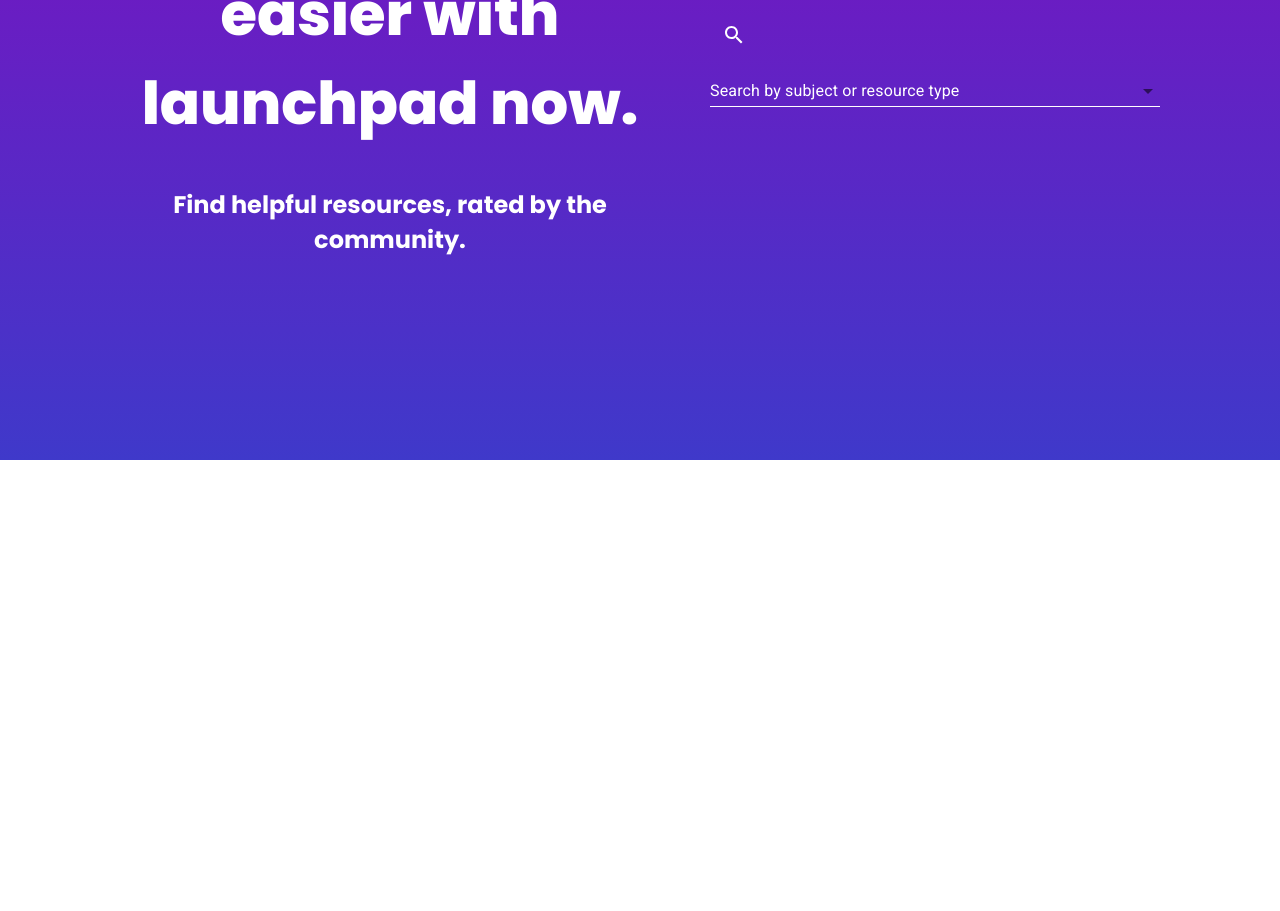
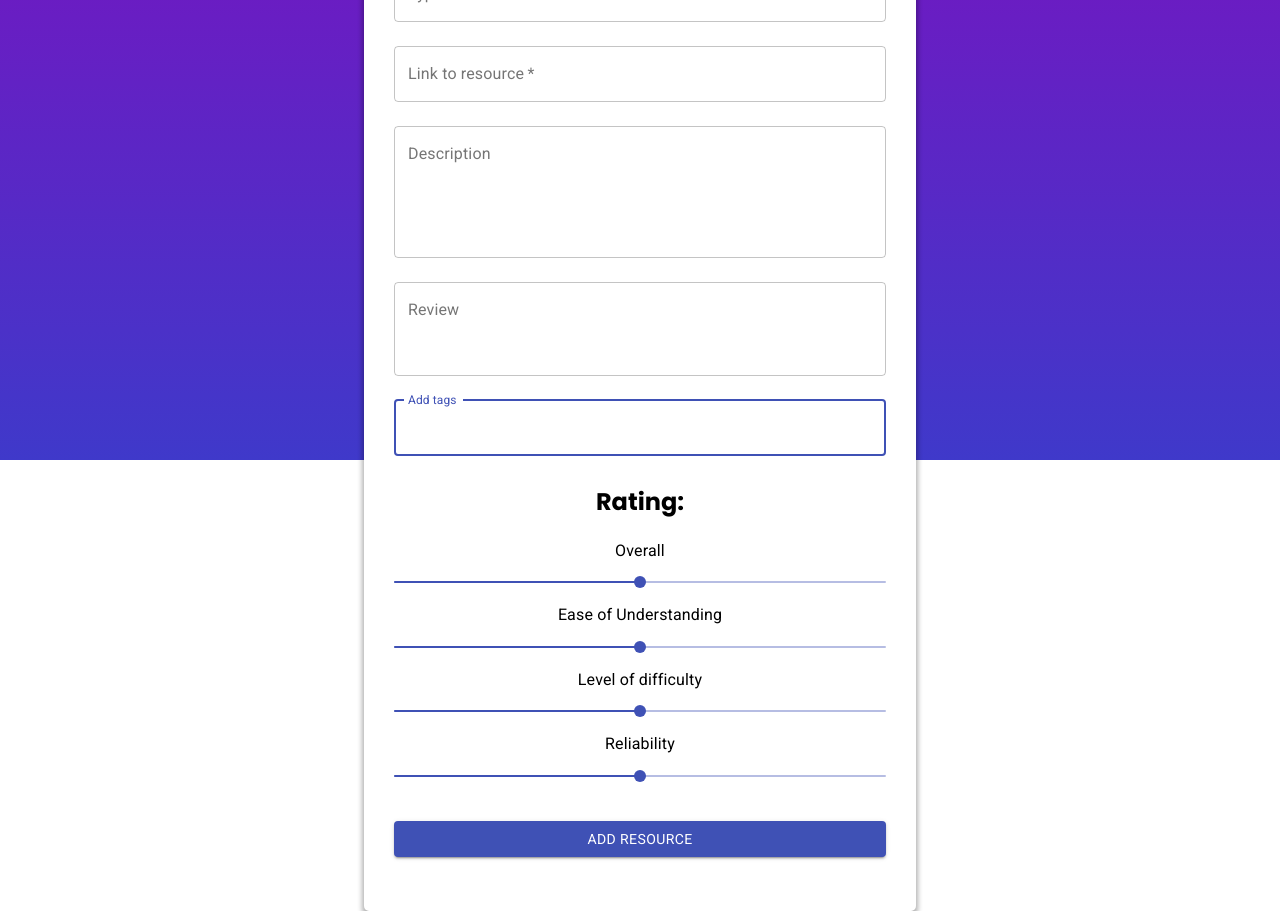
Before and after one commit to Felix-Poon/RSE-Launchpad-Frontend, a React (Create React App) app: page /add_resource in a window 1280 px wide. Shown: the part 360-1271 px from the top of the page. Before the commit the page ends 820 px from the top, so only its background shows below. Built offline with nearby package versions, Linux system fonts and the light colour scheme.

Commit message:
testing api

```diff
--- a/src/App.js
+++ b/src/App.js
@@ -55,9 +55,9 @@
 
         <Switch>
           {/* ADD MORE PAGES HERE */}
-          {/* <Route path="/add_resource">
+          <Route path="/add_resource">
             <AddResource />
-          </Route> */}
+          </Route>
           <Route path="/login">
             <Login />
           </Route>
--- a/src/pages/AddResource.js
+++ b/src/pages/AddResource.js
@@ -1,39 +1,118 @@
-import React from 'react';
-import { Container, FormControl } from '@material-ui/core';
+import React, { useEffect, useState }from 'react';
+import { Container, Box } from '@material-ui/core';
+import PropTypes from 'prop-types';
 import { StyledText, StyledInput, PrimaryButton } from '../styles/Styled';
+import { makeStyles } from '@material-ui/core/styles';
 import { Redirect } from 'react-router-dom';
 import Select from '@material-ui/core/Select';
 
-/* Check if user is existing */
-function checkExistingUser(email) {
-  /* fetch from endpoint */
-  const dummy = true;
+import Button from '@material-ui/core/Button';
+import TextField from '@material-ui/core/TextField';
+import FormControlLabel from '@material-ui/core/FormControlLabel';
+import { InputLabel } from '@material-ui/core';
+import Checkbox from '@material-ui/core/Checkbox';
+import Link from '@material-ui/core/Link';
+import MenuItem from "@material-ui/core/MenuItem";
+import { Typography, Slider, Tooltip } from '@material-ui/core';
 
-  return dummy; // If existing
+const useStyles = makeStyles((theme) => ({
+  placement: {
+    display: 'flex',
+    alignItems: 'center',
+    justifyContent: 'center',
+    height: '75vh',
+  },
+  container: {
+    /* textAlign: 'center', */
+    width: '50%',
+    padding: '0 90px',
+  },
+  heading: {
+    fontSize: '3rem'
+  },
+  paper: {
+    display: 'flex',
+    flexDirection: 'column',
+    alignItems: 'center',
+  },
+  form: {
+    width: '100%', // Fix IE 11 issue.
+    margin: theme.spacing(1),
+    minWidth: 120
+  },
+  submit: {
+    margin: theme.spacing(3, 0, 2),
+  },
+}));
+
+function ValueLabelComponent(props) {
+  const { children, open, value } = props;
+
+  return (
+    <Tooltip open={open} enterTouchDelay={0} placement="top" title={value} min={0} max={10}>
+      {children}
+    </Tooltip>
+  );
 }
 
+ValueLabelComponent.propTypes = {
+  children: PropTypes.element.isRequired,
+  open: PropTypes.bool.isRequired,
+  value: PropTypes.number.isRequired,
+};
+
+const marks = [
+  {
+    value: 0,
+  },
+  {
+    value: 5,
+  },
+  {
+    value: 10,
+  }
+];
 
 export function AddResource() {
-  const [resourceName, setResourceName] = React.useState("");
-  const [categories, setCategories] = React.useState([]);
-  const [description, setDescription] = React.useState("");
-  const [location, setLocation] = React.useState("");
-  const [resourceType, setResourceType] = React.useState("");
+  const classes = useStyles();
+  const [resourceName, setResourceName] = useState("");
+  const [categories, setCategories] = useState([]);
+  const [description, setDescription] = useState("");
+  const [resourceLink, setResourceLink] = useState("");
+  const [resourceType, setResourceType] = useState("");
+  const [userResourceType, setUserResourceType] = useState("");
+  const [resourceReview, setResourceReview] = useState("");
+  const [rating, setRating] = useState({
+                                        "overall": "",
+                                        "understanding": "",
+                                        "difficulty": "",
+                                        "reliability": "" })
+
+  useEffect(() => {
+    console.log(rating)
+  }, [rating])
 
   // define the callAPI function that takes a first name and last name as parameters
-  var handleSubmit = () =>{
+  async function handleSubmit (event) {
+    event.preventDefault();
+    console.log("hello");
+    if (resourceType === "Other" && userResourceType !== "") {
+      setResourceType(userResourceType)
+    }
+
     // instantiate a headers object
     var myHeaders = new Headers();
     // add content type header to object
     myHeaders.append("Content-Type", "application/json");
     // using built in JSON utility package turn object to string and store in a variable
     var raw = JSON.stringify ({
-      "name":'Ready steady Cook 2!!',
-      "categories":['Cooking', 'MasterChef'],
-      "description": 'Learng to cook',
-      "location": 'https://10play.com.au/masterchef',
-      "resourceType": "website",
-      "author": "User1"
+      name: resourceName,
+      resourceType: resourceType,
+      location: resourceLink,
+      description: description,
+      review: resourceReview,
+      categories: categories,
+      rating: rating
     });
     // create a JSON object with parameters for API call and store in a variable
     var requestOptions = {
@@ -43,68 +122,154 @@
         redirect: 'follow'
     };
     // make API call with parameters and use promises to get response
-    fetch("https://ggvpaganoj.execute-api.ap-southeast-2.amazonaws.com/Development/-upload-resource", requestOptions)
-    .then(response => response.text())
-    .then(result => alert(JSON.parse(result).body))
-    .catch(error => console.log('error', error));
+    const response = await fetch("https://ggvpaganoj.execute-api.ap-southeast-2.amazonaws.com/Development/resource", requestOptions)
+    console.log(response);
   }
 
-  return(
+  return (
     <Container maxWidth='sm'>
+      <Box bgcolor='white' color="black" className='box-generic'>
+        <div className={classes.paper}>
           <h1>Add your own resource: </h1>
-      <div>
-        <Form>
-        <StyledInput
-          placeholder="Title"
-          value={resourceName}
+          <form className={classes.form} noValidate onSubmit={handleSubmit}>
+            <TextField
+              variant="outlined"
+              margin="normal"
+              required
+              fullWidth
+              id="title"
+              label="Title"
+              name="title"
+              autoFocus
               onChange={(e) => setResourceName(e.target.value)}
             />
-        <StyledInput
-          placeholder="Resource Type"
-          value={email}
-          onChange={(e) => setEmail(e.target.value)}
-          error={error}
+            <TextField
+              id="resourceType"
+              label="Type of Resource"
+              value={resourceType}
+              select
+              fullWidth
+              variant="outlined"
+              required
+              margin="normal"
+              onChange = {(e) => setResourceType(e.target.value)}
+            >
+              <MenuItem value="">
+                <em>None</em>
+              </MenuItem>
+              <MenuItem value="Book">Book</MenuItem>
+              <MenuItem value="Video">Video</MenuItem>
+              <MenuItem value="Website">Website</MenuItem>
+              <MenuItem value="Podcast">Podcast</MenuItem>
+              <MenuItem value="Other">Other</MenuItem>
+            </TextField>
+            {resourceType === "Other" && (
+              <TextField
+                id="userResourceType"
+                label="Tell us the resource type?"
+                name="userResourceType"
+                fullWidth
+                variant="outlined"
+                margin="normal"
+                value={userResourceType}
+                onChange={(e) => setUserResourceType(e.target.value)}
               />
-        <StyledInput
-          placeholder="Link to resource"
-          value={location}
-          onChange={(e) => setLocation(e.target.value)}
+            )}
+            <TextField
+              variant="outlined"
+              margin="normal"
+              required
+              fullWidth
+              id="resourceLink"
+              label="Link to resource"
+              name="resourceLink"
+              autoFocus
+              onChange={(e) => setResourceLink(e.target.value)}
             />
-        <StyledInput
-          placeholder="Description"
-          value={email}
-          onChange={(e) => setEmail(e.target.value)}
-          error={error}
+            <TextField
+              variant="outlined"
+              margin="normal"
+              multiline
+              rows={5}
+              fullWidth
+              id="description"
+              label="Description"
+              name="description"
+              autoFocus
+              onChange={(e) => setDescription(e.target.value)}
             />
-        <StyledInput
-          label={emailError}
-          placeholder="Review"
-          value={email}
-          onChange={(e) => setEmail(e.target.value)}
-          error={error}
+            <TextField
+              variant="outlined"
+              margin="normal"
+              multiline
+              rows={3}
+              fullWidth
+              id="review"
+              label="Review"
+              name="review"
+              autoFocus
+              onChange={(e) => setResourceReview(e.target.value)}
             />
-        <StyledInput
-          label={emailError}
-          placeholder="Add tags"
-          value={email}
-          onChange={(e) => setEmail(e.target.value)}
-          error={error}
+            <TextField
+              variant="outlined"
+              margin="normal"
+              multiline
+              fullWidth
+              id="categories"
+              label="Add tags"
+              name="categories"
+              autoFocus
+              onChange={(e) => setCategories(e.target.value)}
             />
-        <StyledText>Rating:</StyledText>
-        <StyledInput
-          label={emailError}
-          placeholder="sample@email.com"
-          value={email}
-          onChange={(e) => setEmail(e.target.value)}
-          error={error}
+            <h2>Rating:</h2>
+            <Typography gutterBottom>Overall</Typography>
+            <Slider
+              ValueLabelComponent={ValueLabelComponent}
+              aria-label="custom thumb label"
+              defaultValue={5}
+              min = {0}
+              max={10}
+              onChange = {(e, val) => setRating({...rating, "overall": `${val}`})}
             />
-
-      <PrimaryButton
-        text="Upload Resource"
-        onClick={handleSubmit}
+            <Typography gutterBottom>Ease of Understanding</Typography>
+            <Slider
+              ValueLabelComponent={ValueLabelComponent}
+              aria-label="custom thumb label"
+              defaultValue={5}
+              min = {0}
+              max={10}
+              onChange = {(e, val) => setRating({...rating, "understanding": `${val}`})}
             />
-      </Form>
+            <Typography gutterBottom>Level of difficulty</Typography>
+            <Slider
+              ValueLabelComponent={ValueLabelComponent}
+              aria-label="custom thumb label"
+              defaultValue={5}
+              min = {0}
+              max={10}
+              onChange = {(e, val) => setRating({...rating, "difficulty": `${val}`})}
+            />
+            <Typography gutterBottom>Reliability</Typography>
+            <Slider
+              ValueLabelComponent={ValueLabelComponent}
+              aria-label="custom thumb label"
+              defaultValue={5}
+              min = {0}
+              max={10}
+              onChange = {(e, val) => setRating({...rating, "reliability": `${val}`})}
+            />
+            <Button
+              type="submit"
+              fullWidth
+              variant="contained"
+              color="primary"
+              className={classes.submit}
+            >
+              Add resource
+            </Button>
+          </form>
         </div>
+      </Box>
     </Container>
   );
 }
--- a/src/pages/Homepage.js
+++ b/src/pages/Homepage.js
@@ -7,7 +7,7 @@
 import SearchIcon from '@material-ui/icons/Search';
 import { Container } from '@material-ui/core';
 import Chip from '@material-ui/core/Chip';
-import classNames from "classnames";
+// import classNames from "classnames";
 
 
 const useStyles = makeStyles((theme) => ({
@@ -93,19 +93,19 @@
             multiple
             id="tags-standard"
             className={classes.root}
-            renderTags={(value, getTagProps) =>
-              value.map((option, index) => (
-                <Chip
-                classes={{
-                  root: classNames(classes.tag)
-                }}
-                variant="outlined"
-                label={`${option.title}`}
-                {...getTagProps({ index })}
+            // renderTags={(value, getTagProps) =>
+            //   value.map((option, index) => (
+            //     <Chip
+            //     classes={{
+            //       root: classNames(classes.tag)
+            //     }}
+            //     variant="outlined"
+            //     label={`${option.title}`}
+            //     {...getTagProps({ index })}
 
-                />
-              ))
-            }
+            //     />
+            //   ))
+            // }
             options={subjectList}
             getOptionLabel={(option) => option.title}
             filterSelectedOptions
```
Lines whose indentation alone changed are shown as unchanged.
